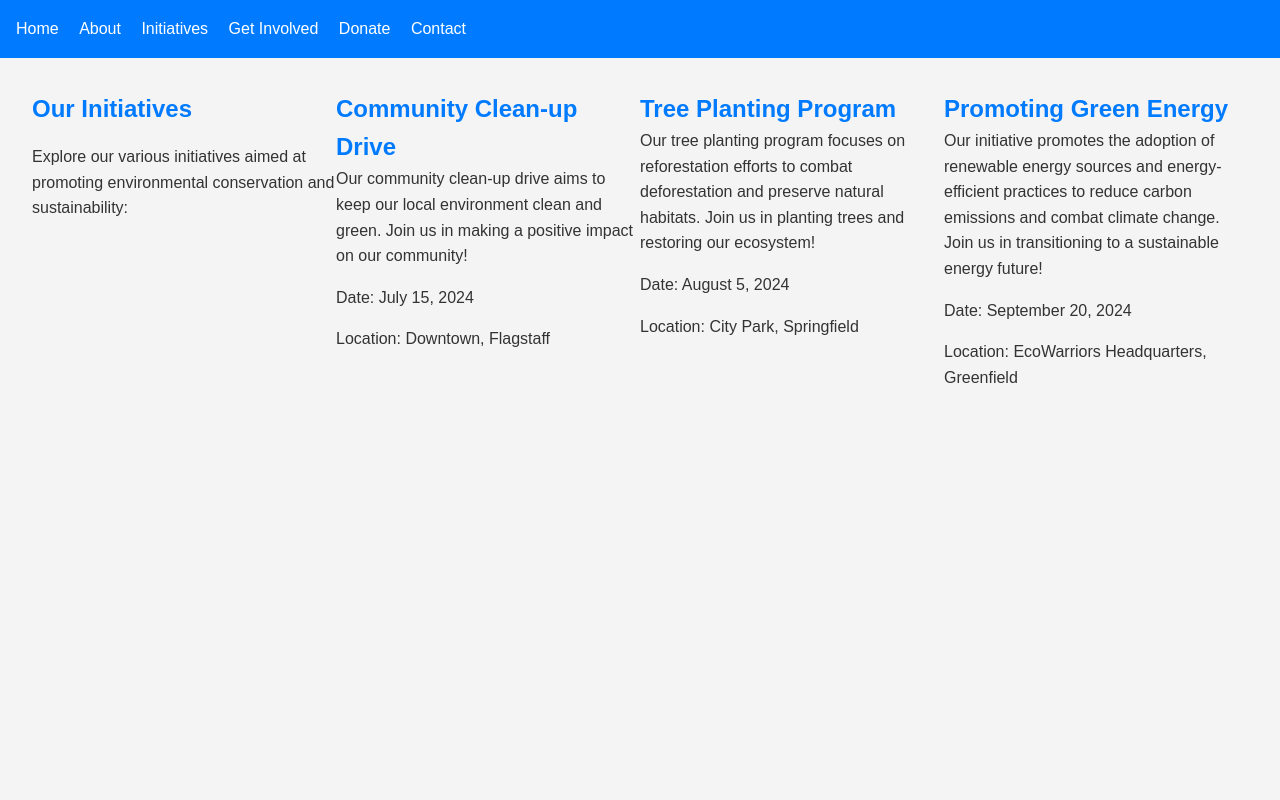
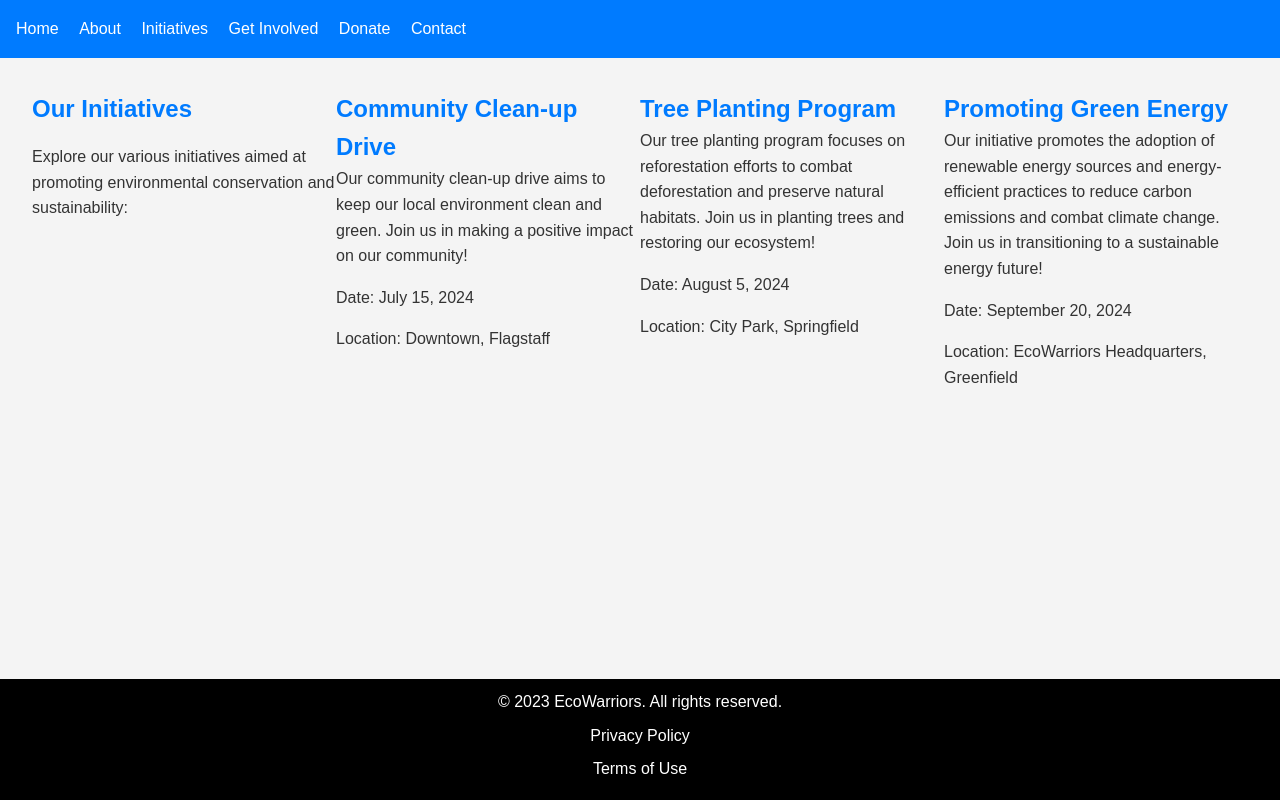
Before and after one commit to BalajiShiva1/module2, a plain HTML site: page initiatives.html in a window 1280 px wide. Drawn offline with Linux system fonts and the light colour scheme.

Commit message:
ultimate final done

```diff
--- a/initiatives.html
+++ b/initiatives.html
@@ -48,6 +48,15 @@
       <p>Date: September 20, 2024</p>
       <p>Location: EcoWarriors Headquarters, Greenfield</p>
     </section>
+    <footer>
+      <p>&copy; 2023 EcoWarriors. All rights reserved.</p>
+      <nav>
+        <ul>
+          <li><a href="privacy.html">Privacy Policy</a></li>
+          <li><a href="terms.html">Terms of Use</a></li>
+        </ul>
+      </nav>
+    </footer>
   </main>
 </body>
 </html>
--- a/styles.css
+++ b/styles.css
@@ -94,10 +94,16 @@ aside ul li {
 
 /* Footer */
 footer {
-    background-color: #333;
-    color: #fff;
-    padding: 1rem;
+    background-color: black;
+    text-align: center;
+    padding: 10px 0;
+    width: 100%;
+    position: absolute;
+    bottom: 0;
+    left: 0;
+    color: white;
 }
+
 
 footer p, footer nav ul li {
     margin-bottom: 0.5rem;
```
Also changed, not shown: donate.html (+2 -2 lines).
